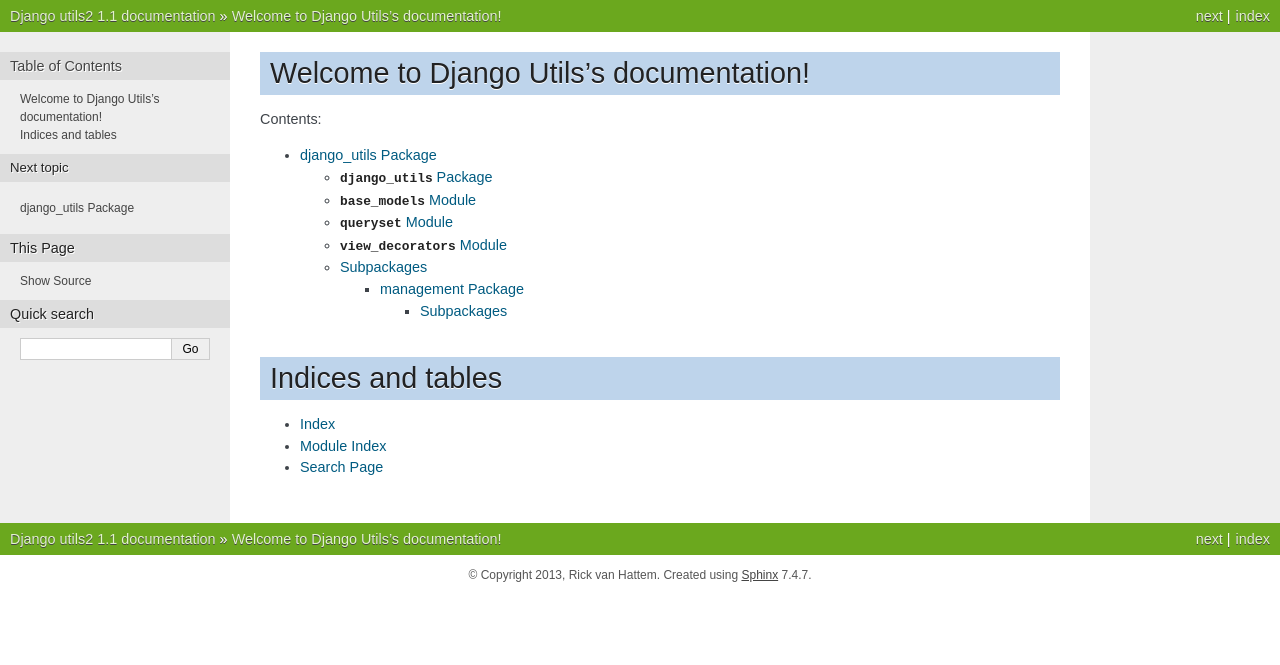
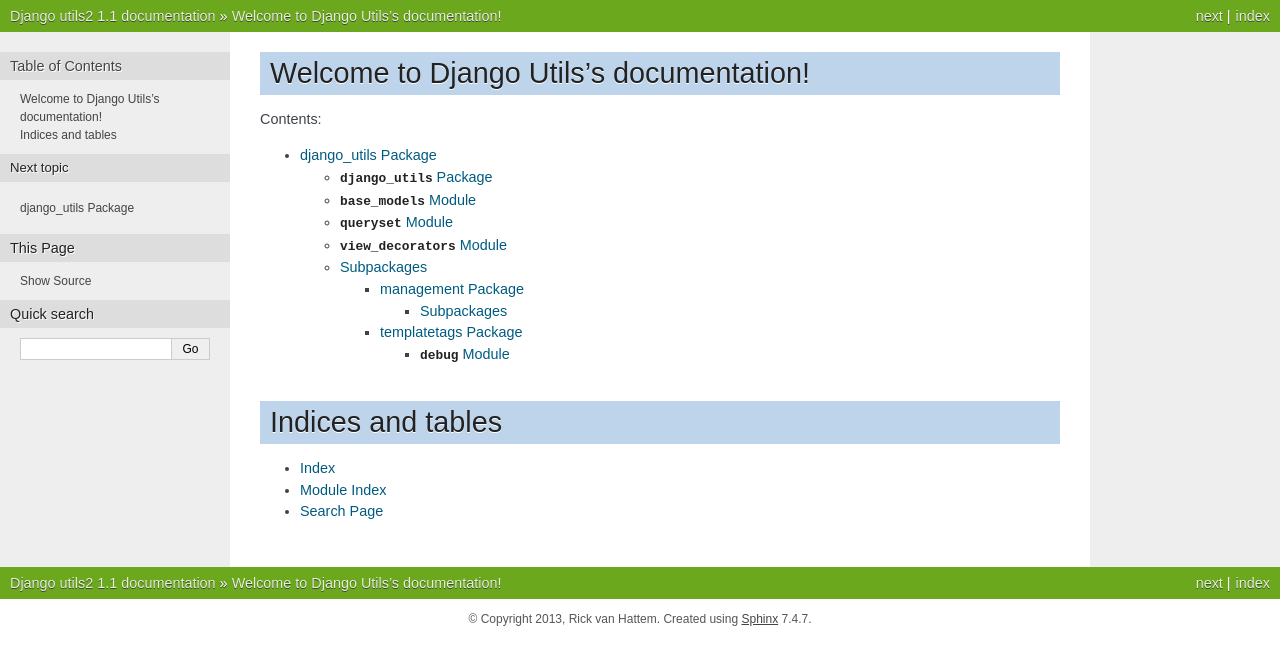
Before and after one commit to wolph/django-utils, a Sphinx documentation site: the page built from docs/index.rst, in a window 1280 px wide. Shown: the top 665 px of the page. Built offline with Sphinx 7.4.7, drawn with Linux system fonts in a browser that asks for light colours.

Commit message:
updated docs

```diff
--- a/docs/django_utils.rst
+++ b/docs/django_utils.rst
@@ -39,3 +39,4 @@ Subpackages
 .. toctree::
 
     django_utils.management
+    django_utils.templatetags
--- /dev/null
+++ b/docs/django_utils.templatetags.rst
@@ -0,0 +1,10 @@
+templatetags Package
+====================
+
+:mod:`debug` Module
+-------------------
+
+.. automodule:: django_utils.templatetags.debug
+    :members:
+    :undoc-members:
+    :show-inheritance:
```
Also changed, not shown: docs/modules.rst (deleted, +0 -7 lines).
